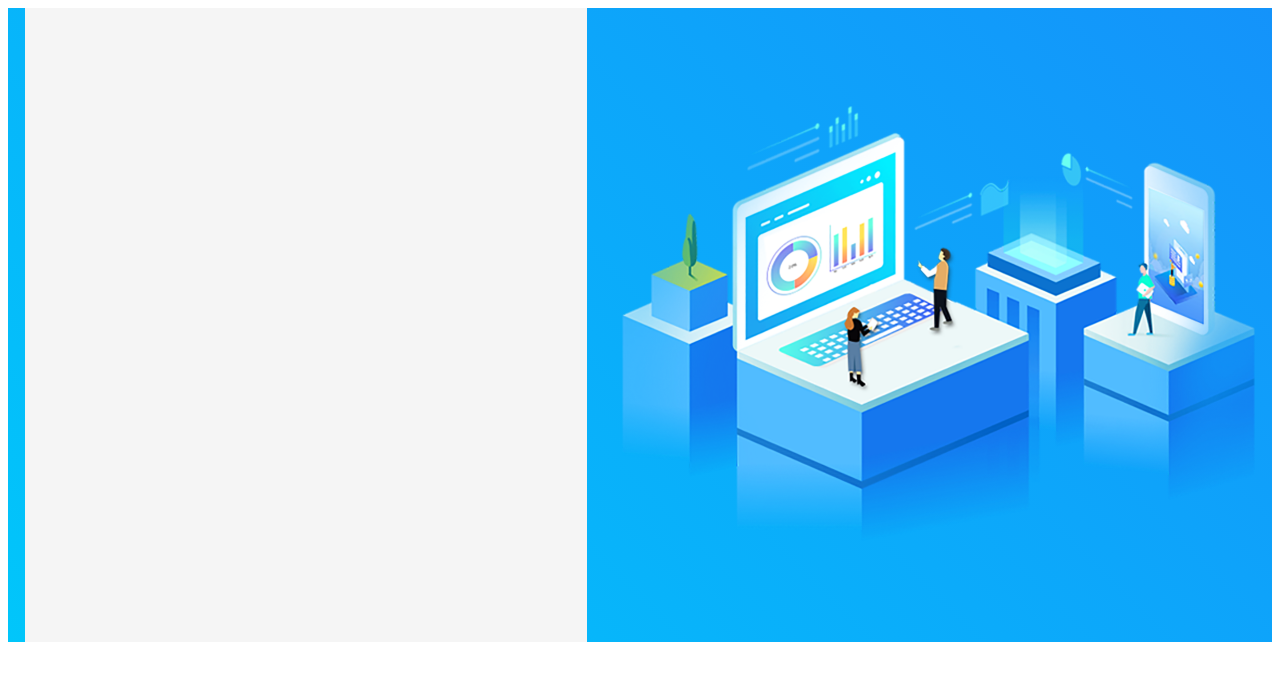
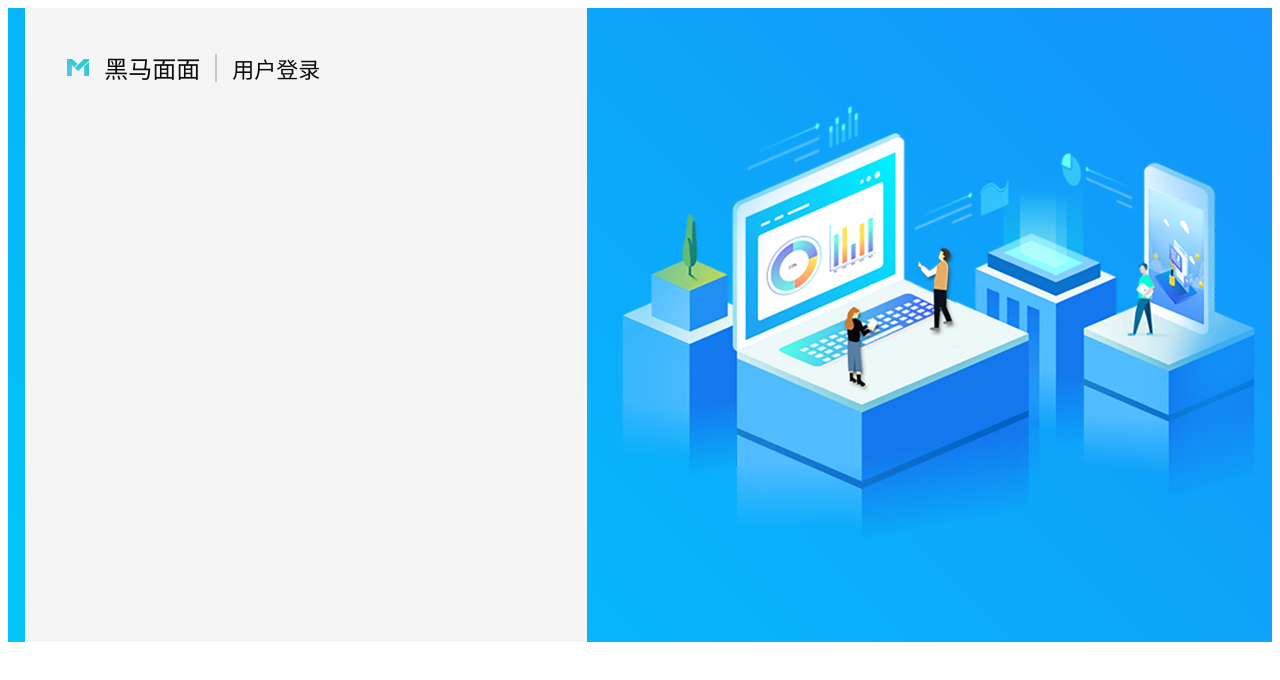
Before and after one commit to chufan123/heimamm, a Vue app: page / in a window 1280 px wide. Shown: the top 680 px of the page. Built offline with nearby package versions, Linux system fonts and the light colour scheme.

Commit message:
登录模块 - 标题区域布局

```diff
--- a/src/views/login/login.vue
+++ b/src/views/login/login.vue
@@ -1,6 +1,13 @@
 <template>
   <div class="login">
-    <div class="left"></div>
+    <div class="left">
+      <div class="title">
+        <img src="@/assets/img/loginLogo.png" alt />
+        <span class="titleName">黑马面面</span>
+        <span class="titleLine"></span>
+        <span class="titleName2">用户登录</span>
+      </div>
+    </div>
     <div class="right">
       <img src="@/assets/img/login_banner_ele.png" alt />
     </div>
@@ -32,6 +39,28 @@ export default {
     height: 550px;
     padding: 42px;
     background-color: #f5f5f5;
+    .title {
+      display: flex;
+      align-items: center;
+      .titleName {
+        font-size: 24px;
+        font-weight: 400;
+        color: #0C0C0C;
+        margin: 0 15px;
+      }
+      .titleLine {
+        background-color: #C7C7C7;
+        display: inline-block;
+        width: 2px;
+        height: 28px;
+      }
+      .titleName2 {
+        font-size: 22px;
+        font-weight: 400;
+        color: #0C0C0C;
+        margin: 0 15px;
+      }
+    }
   }
 }
 </style>
```
